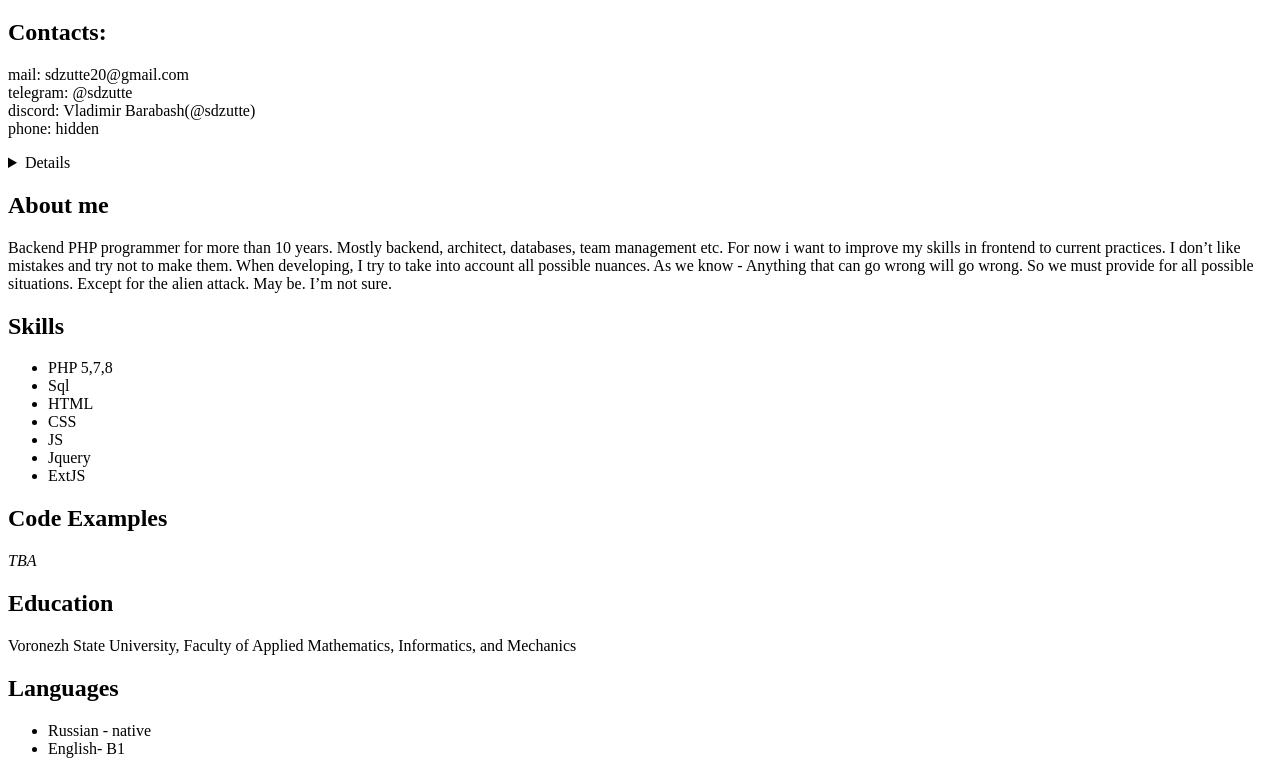
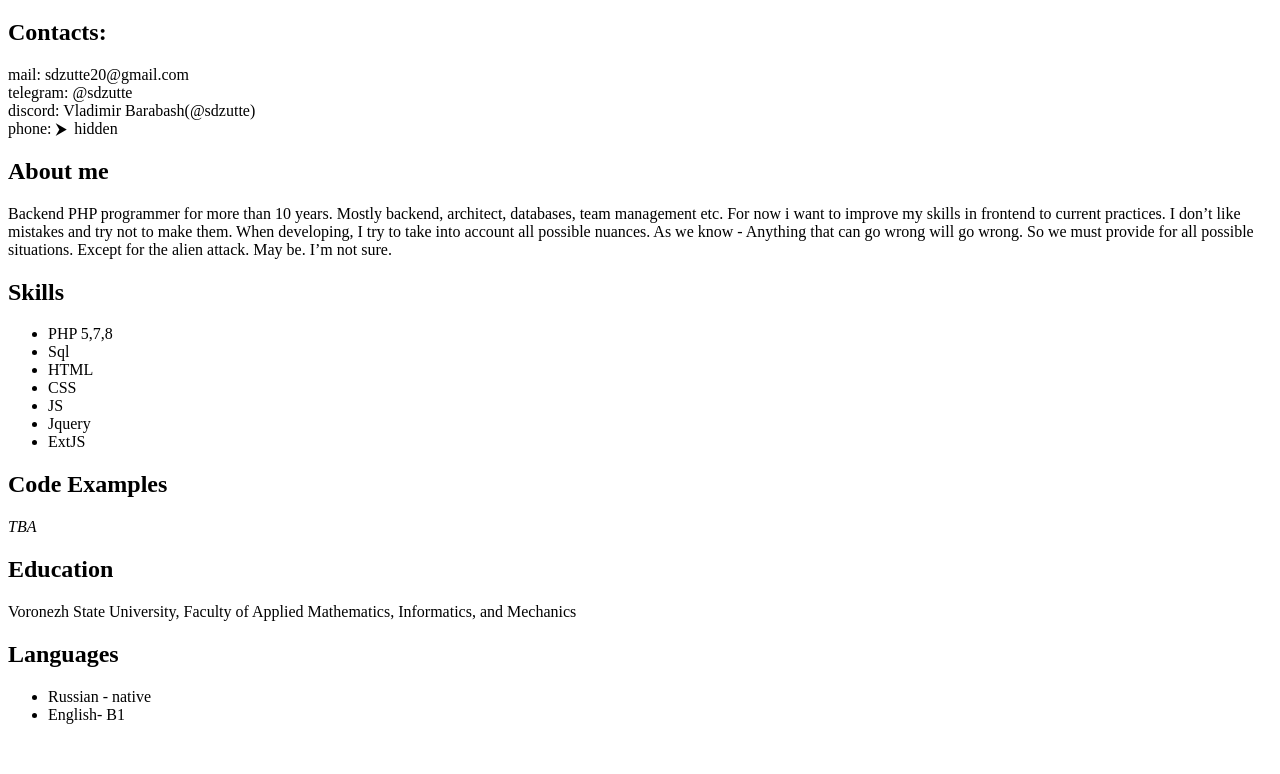
Before and after one commit to sdzutte/rsschool-cv, a plain HTML site: page index.html in a window 1280 px wide. Shown: the part 61-835 px from the top of the page. After the commit the page ends 801 px from the top, so only its background shows below. Drawn offline with Linux system fonts and the light colour scheme.

Commit message:
fix: some styling, fix broken tags

```diff
--- a/index.html
+++ b/index.html
@@ -16,13 +16,14 @@
 
       <h1 id="vladimir-barabash">Vladimir Barabash</h1>
 <h2 id="contacts">Contacts:</h2>
-<p>mail: sdzutte20@gmail.com <br />
-telegram: @sdzutte <br />
-discord: Vladimir Barabash(@sdzutte) <br />
-phone: hidden <nowrap> <details>
-    &lt;summary&gt;details&lt;/summary&gt;
+<div class="paragraph">mail: sdzutte20@gmail.com <br>
+telegram: @sdzutte <br>
+discord: Vladimir Barabash(@sdzutte) <br>
+phone: <details>
+    <summary>hidden</summary>
     I`m a little paranoid, so I don`t want to share my phone number on public pages
-</details></nowrap>
+</details>
+</div>
 
 <h2 id="about-me">About me</h2>
 <p>Backend PHP programmer for more than 10 years. Mostly backend, architect, databases, team management etc.
--- a/style.css
+++ b/style.css
@@ -0,0 +1,27 @@
+details{display:inline-block}
+summary{display:inline-block}
+/*details *{display:inline-block}*/
+.paragraph{
+    display: block;
+    margin: 16px 0;
+}
+
+/* Убираем стандартный маркер Chrome */
+details summary::-webkit-details-marker {
+    disp1ay: none
+  }
+  /* Убираем стандартный маркер Firefox */
+  details > summary {
+    list-style: none;
+  }
+
+  /* Добавляем собственный маркер для закрытого состояния */
+  details summary:before {
+    content: '\2B9E';
+    margin-right: 7px;
+  }
+
+  /* Добавляем собственный маркер для открытого состояния */
+  details[open] summary:before {
+    content: '\2B9F';
+  }
```
